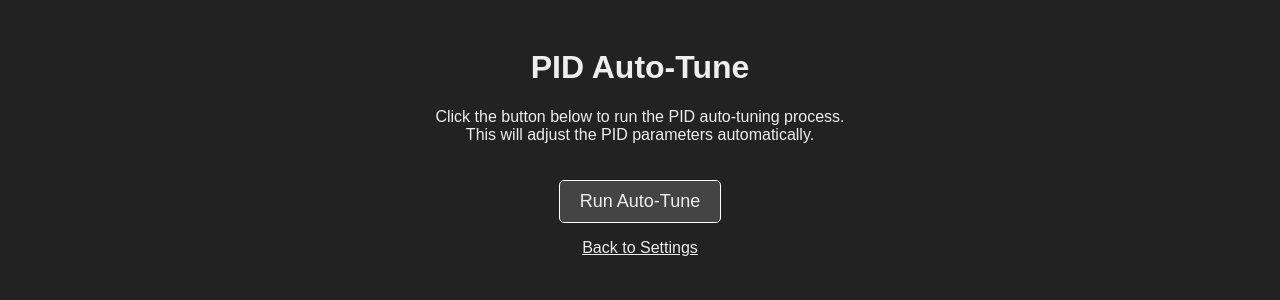
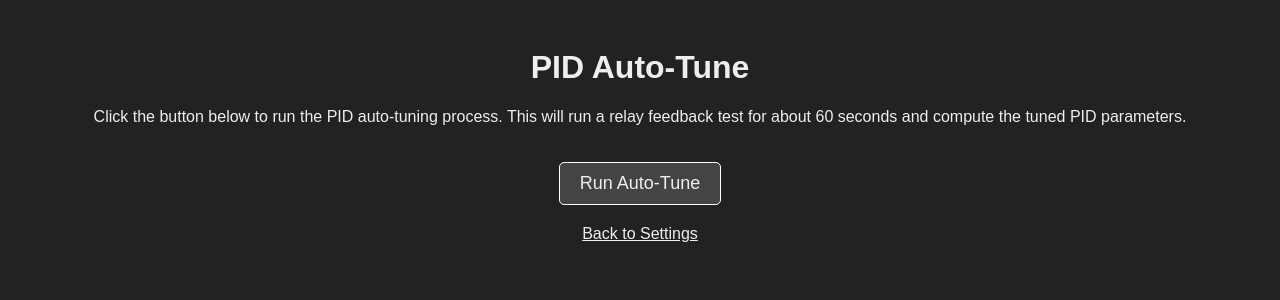
Before and after one commit to elginagain/PowderCoatController, a Flask app: page /pid_autotune in a window 1280 px wide. Shown: the top 300 px of the page. Run offline with Flask 3, Linux system fonts and the light colour scheme.

Commit message:
updated version of your pid_autotune.html file. In this version, when you click the "Run Auto-Tune" button, a progress message appears and counts down from 60 seconds (the expected tuning duration). When the auto‐tuning routine finishes, the tuned PID parameters and a completion message are displayed.

```diff
--- a/templates/pid_autotune.html
+++ b/templates/pid_autotune.html
@@ -25,21 +25,42 @@
     .button:hover {
       background: #555;
     }
+    #progress {
+      margin-top: 20px;
+      font-size: 18px;
+    }
   </style>
 </head>
 <body>
   <h1>PID Auto-Tune</h1>
-  <p>Click the button below to run the PID auto-tuning process.<br>
-  This will adjust the PID parameters automatically.</p>
+  <p>Click the button below to run the PID auto-tuning process. This will run a relay feedback test for about 60 seconds and compute the tuned PID parameters.</p>
   <button class="button" id="autoTuneBtn">Run Auto-Tune</button>
+  <div id="progress"></div>
   <div id="result"></div>
   <p><a href="/settings" style="color:#eee;">Back to Settings</a></p>
+
   <script src="https://code.jquery.com/jquery-3.6.0.min.js"></script>
   <script>
     $("#autoTuneBtn").click(function(){
+      // Display a progress message and start a countdown (60 seconds)
+      let remaining = 60;
+      $("#progress").html("<p>Auto-tuning in progress... " + remaining + " seconds remaining.</p>");
+      let progressInterval = setInterval(function(){
+         remaining--;
+         $("#progress").html("<p>Auto-tuning in progress... " + remaining + " seconds remaining.</p>");
+         if(remaining <= 0) {
+            clearInterval(progressInterval);
+         }
+      }, 1000);
+
+      // Start the auto-tune process on the server via POST.
       $.post("/pid_autotune", function(response){
+         clearInterval(progressInterval);
+         $("#progress").empty();
          $("#result").html("<p>" + response.message + "</p><p>Kp: " + response.tuned.Kp.toFixed(2) + ", Ki: " + response.tuned.Ki.toFixed(2) + ", Kd: " + response.tuned.Kd.toFixed(2) + "</p>");
       }).fail(function(){
+         clearInterval(progressInterval);
+         $("#progress").empty();
          $("#result").html("<p>Error running PID auto-tune.</p>");
       });
     });
```
